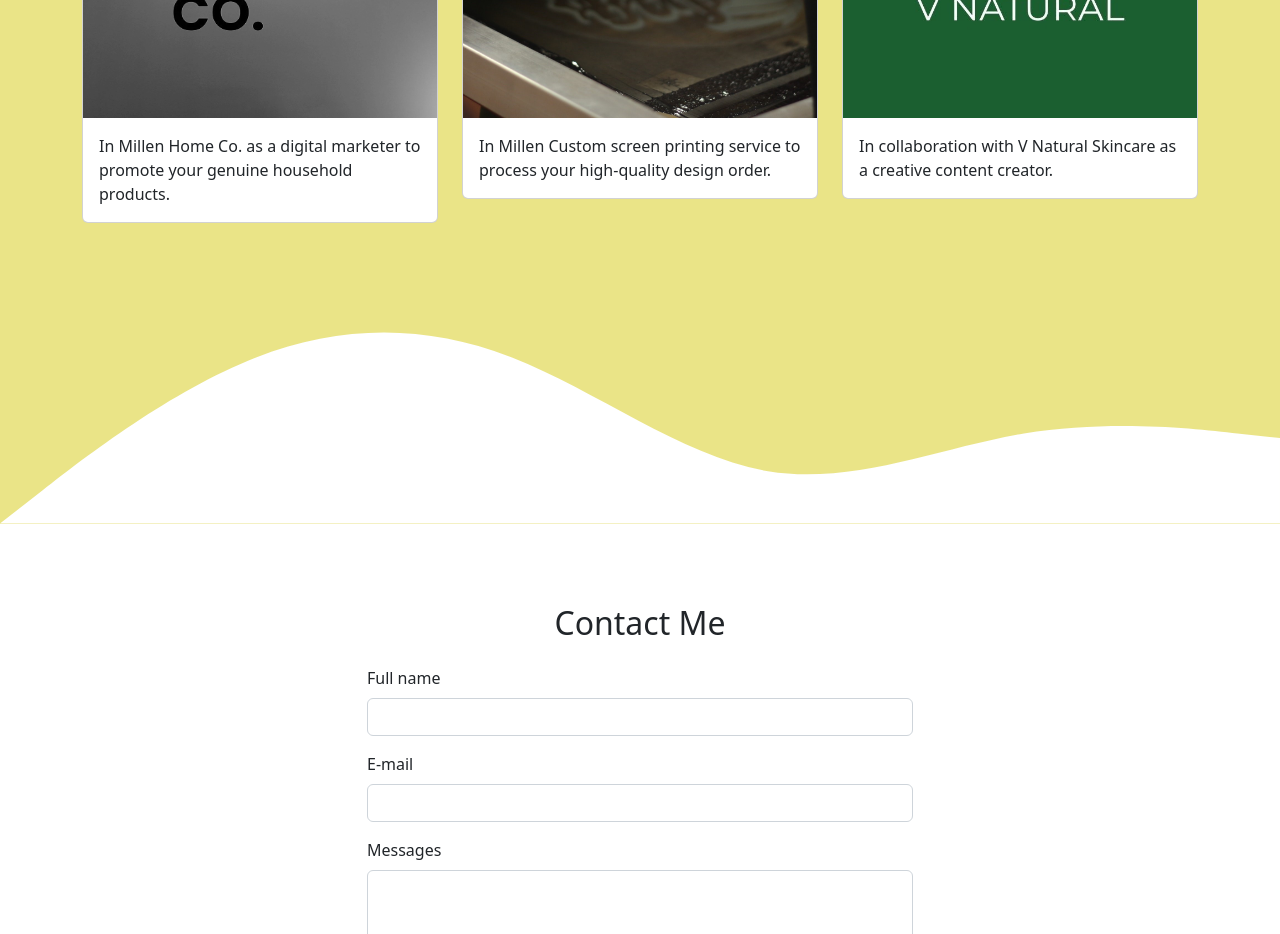
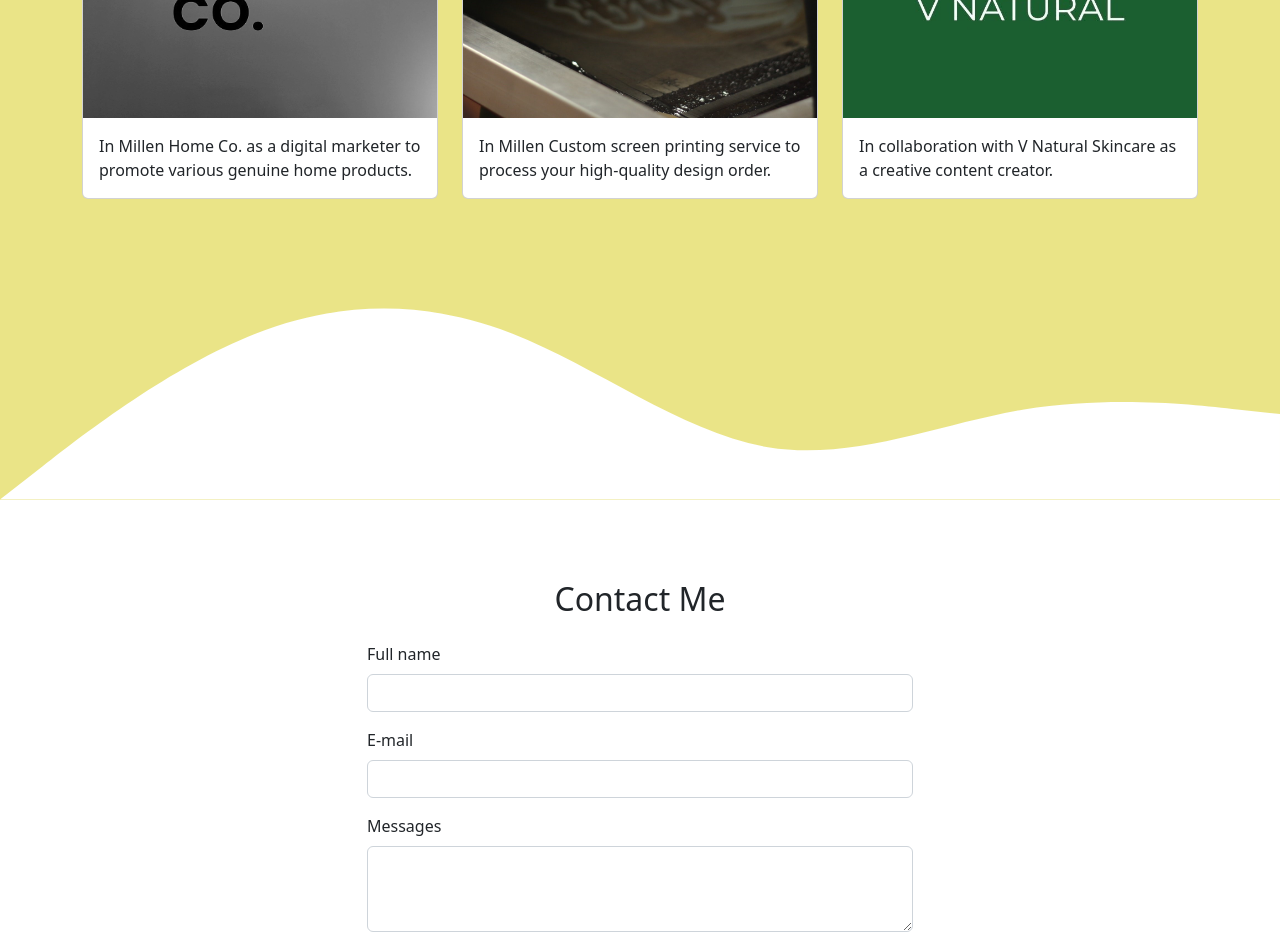
Before and after one commit to Siska022/siskaseptiani.github.io, a plain HTML site: page cv_bootstrap5.html in a window 1280 px wide. Shown: the part 1720-2654 px from the top of the page. Drawn offline with nearby package versions, Linux system fonts and the light colour scheme.

Commit message:
update projects lagi

```diff
--- a/cv_bootstrap5.html
+++ b/cv_bootstrap5.html
@@ -100,7 +100,7 @@
             <div class="card">
               <img src="projects/mhc2.png" class="card-img-top" alt="Projects 1" />
               <div class="card-body">
-                <p class="card-text">In Millen Home Co. as a digital marketer to promote your genuine household products.</p>
+                <p class="card-text">In Millen Home Co. as a digital marketer to promote various genuine home products.</p>
               </div>
             </div>
           </div>
```
